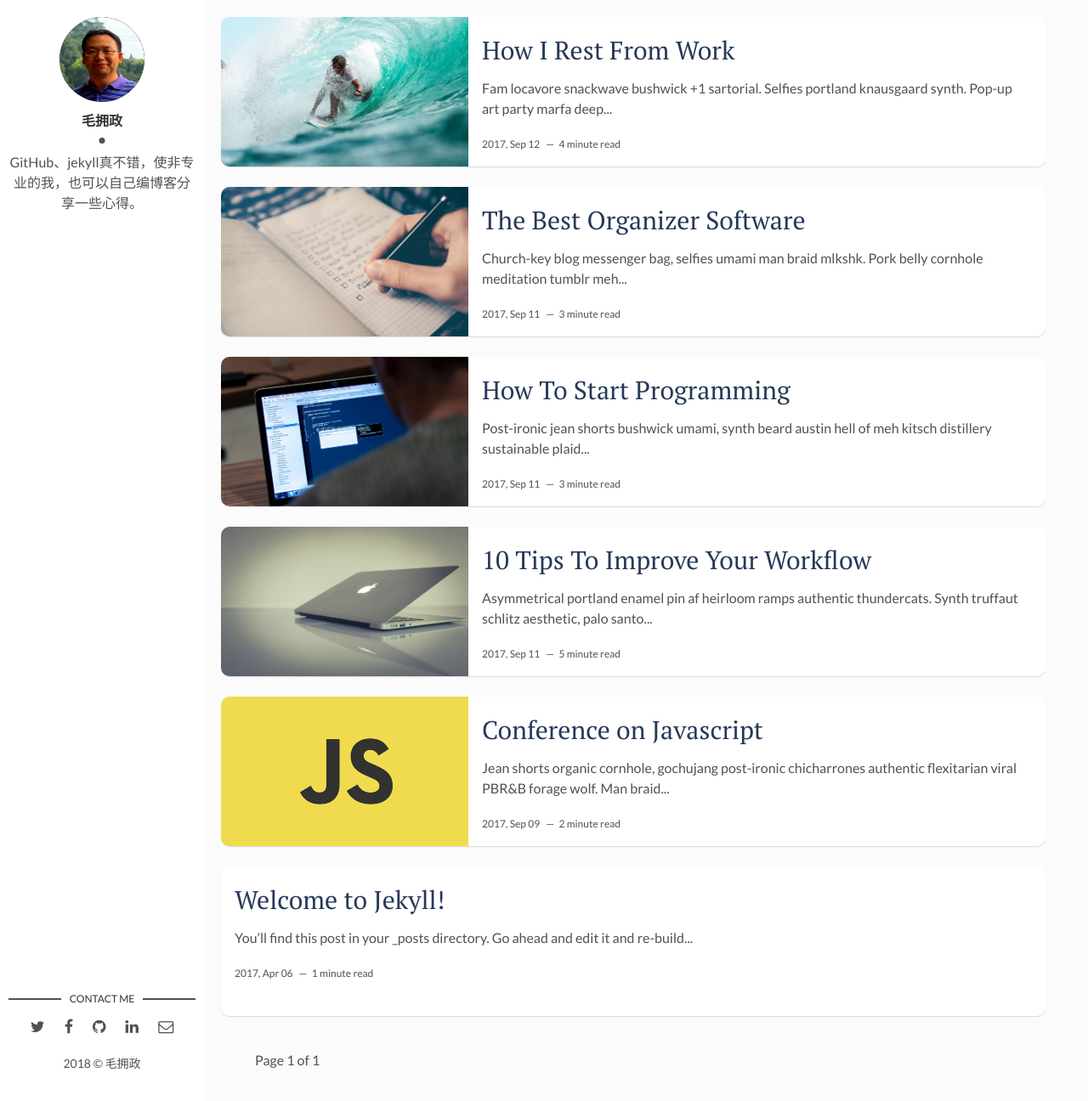
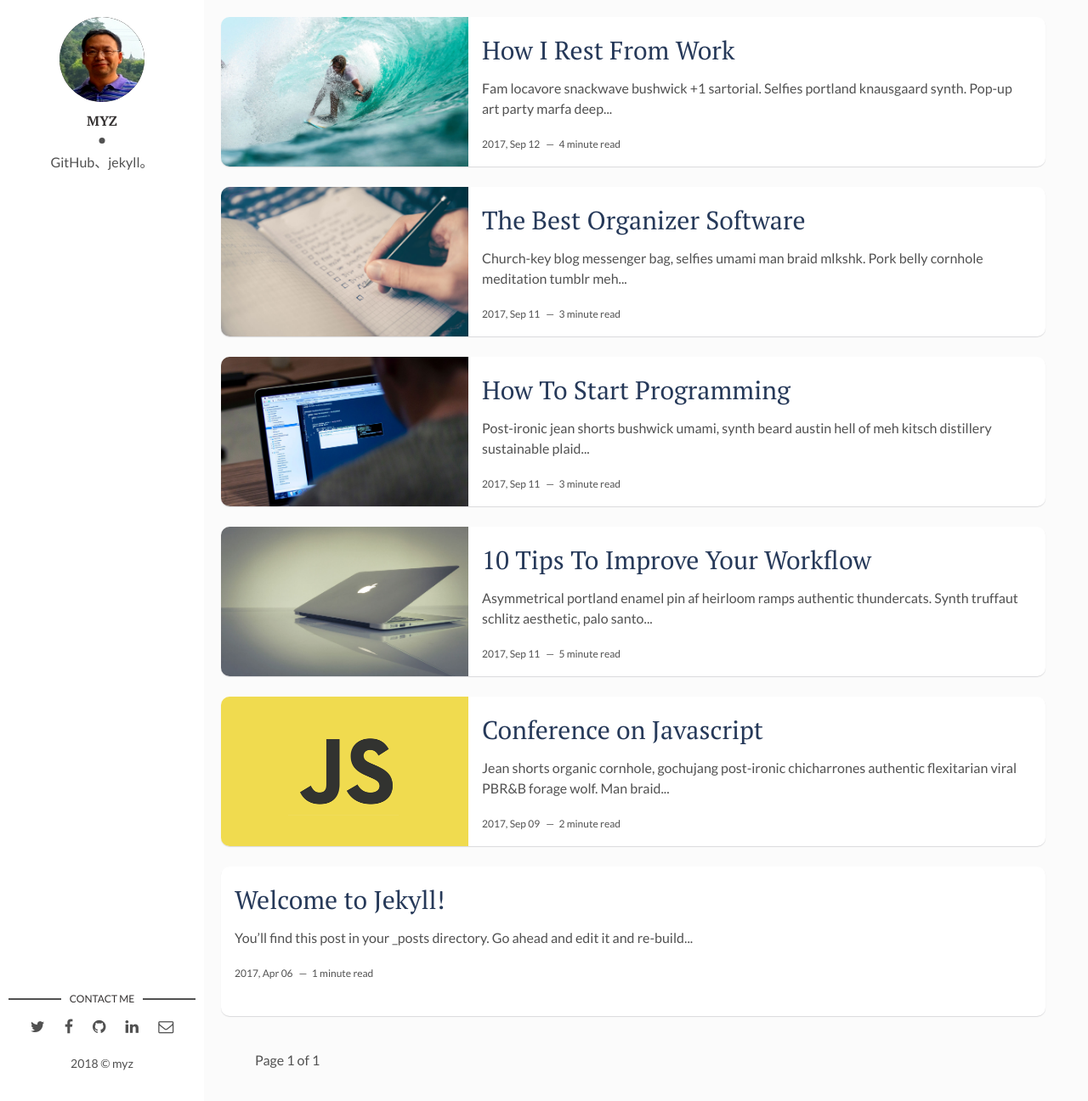
Before and after one commit to sanfutou/flexible-jekyll, a Jekyll site: the page built from index.html, in a window 1280 px wide and 1296 px high. Shown: the whole window at 85% size. Built offline with Jekyll 4.4.1, drawn with Linux system fonts in a browser that asks for light colours; the list of posts is cut into pages by our own code.

Commit message:
去掉汉字

```diff
--- a/_config.yml
+++ b/_config.yml
@@ -10,9 +10,9 @@ url: "" # the base hostname & protocol for your site, e.g. http://example.com
 site-twitter: #if your site has a twitter account, enter it here
 
 # Author Settings
-author: 毛拥政 # add your name
+author: myz # add your name
 author-img: david-freeman.jpg # add your photo
-about-author: GitHub、jekyll真不错，使非专业的我，也可以自己编博客分享一些心得。 # add description
+about-author: GitHub、jekyll。 # add description
 twitter: # add your Twitter handle
 facebook: # add your Facebook handle
 github: sanfutou # add your Github handle
```
